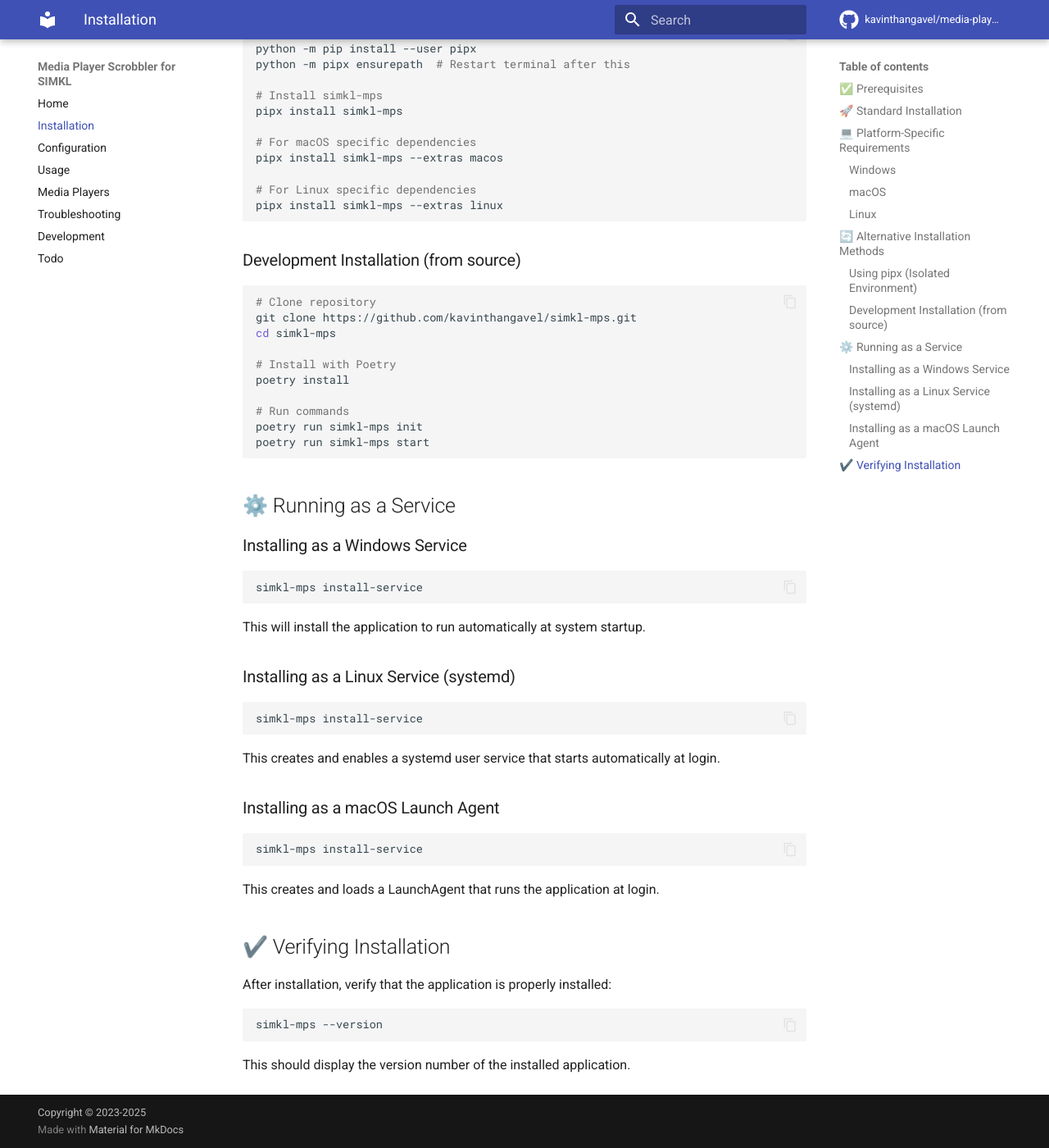
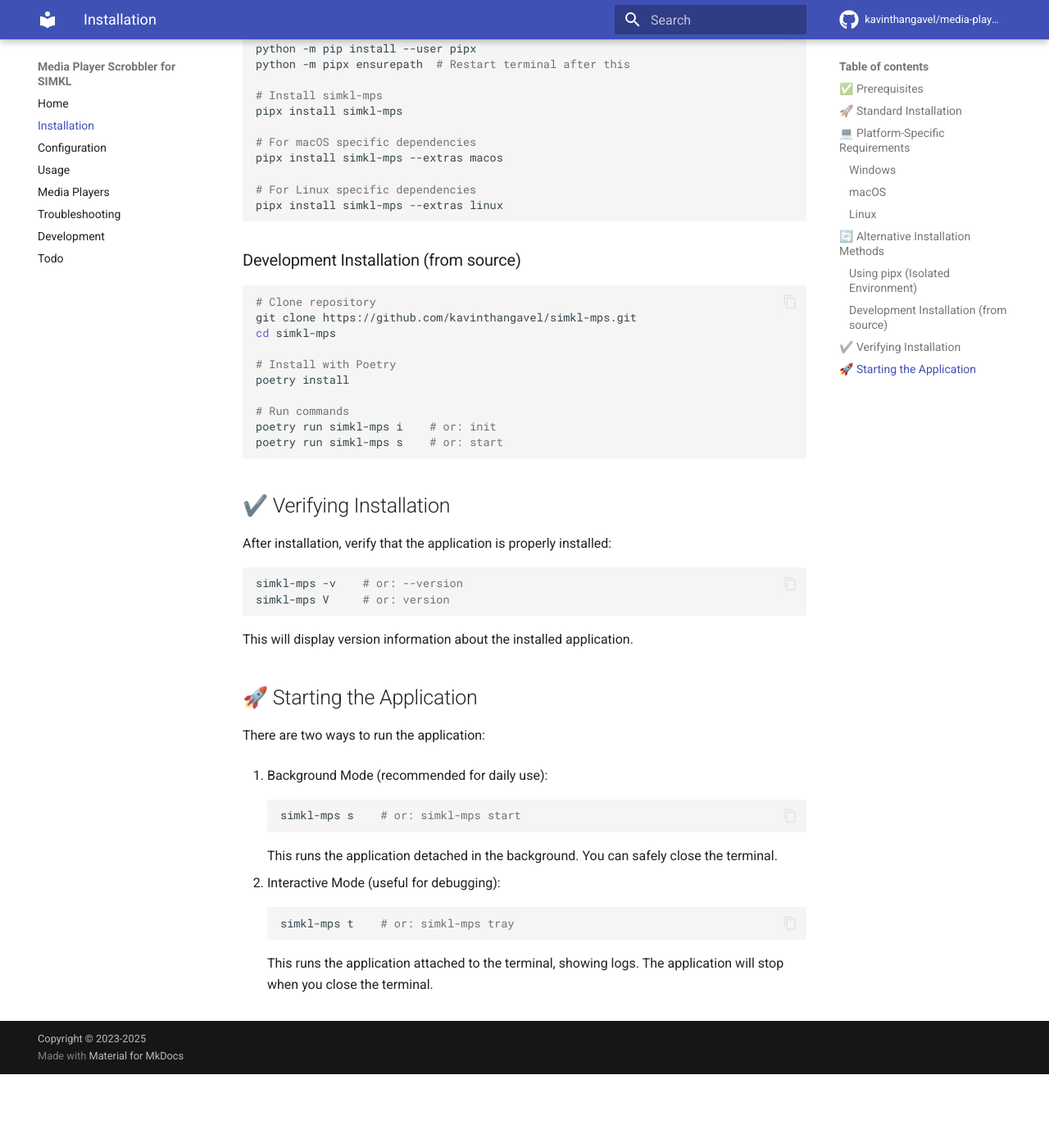
Before and after one commit to ByteTrix/Media-Player-Scrobbler-for-Simkl, an MkDocs documentation site: the page built from docs/installation.md, in a window 1280 px wide and 1400 px high, scrolled down 1546 px. Shown: the whole window at 82% size. Built offline with MkDocs 1.6.1 and Material for MkDocs 9.7.7, drawn with Linux system fonts in a browser that asks for light colours; comment, search, counter and statistics services are not loaded; after the commit the page ends 2856 px from its top, so only the background shows below that; some of the changed text lies outside the part shown.

````diff
--- a/docs/installation.md
+++ b/docs/installation.md
@@ -14,7 +14,7 @@ This guide covers detailed installation instructions for Simkl Scrobbler across
 pip install simkl-mps
 
 # Initialize with your Simkl account
-simkl-mps init
+simkl-mps i    # or: simkl-mps init
 ```
 
 **After Installation Setup the Web Interface in Supported Players**
@@ -81,42 +81,33 @@ cd simkl-mps
 poetry install
 
 # Run commands
-poetry run simkl-mps init
-poetry run simkl-mps start
+poetry run simkl-mps i    # or: init
+poetry run simkl-mps s    # or: start
 ```
-
-## ⚙️ Running as a Service
-
-### Installing as a Windows Service
-
-```bash
-simkl-mps install-service
-```
-
-This will install the application to run automatically at system startup.
-
-### Installing as a Linux Service (systemd)
-
-```bash
-simkl-mps install-service
-```
-
-This creates and enables a systemd user service that starts automatically at login.
-
-### Installing as a macOS Launch Agent
-
-```bash
-simkl-mps install-service
-```
-
-This creates and loads a LaunchAgent that runs the application at login.
 
 ## ✔️ Verifying Installation
 
 After installation, verify that the application is properly installed:
 
 ```bash
-simkl-mps --version
+simkl-mps -v    # or: --version
+simkl-mps V     # or: version
 ```
 
-This should display the version number of the installed application.
+This will display version information about the installed application.
+
+## 🚀 Starting the Application
+
+There are two ways to run the application:
+
+1. Background Mode (recommended for daily use):
+```bash
+simkl-mps s    # or: simkl-mps start
+```
+This runs the application detached in the background. You can safely close the terminal.
+
+2. Interactive Mode (useful for debugging):
+```bash
+simkl-mps t    # or: simkl-mps tray
+```
+This runs the application attached to the terminal, showing logs. The application will stop when you close the terminal.
--- a/docs/usage.md
+++ b/docs/usage.md
@@ -6,22 +6,17 @@ This guide covers the various ways to use Simkl Scrobbler.
 
 ```bash
 # Initial setup (only needed once)
-simkl-mps init
+simkl-mps i        # or: simkl-mps init
 
-# Start tracking in foreground mode
-simkl-mps start
+# Start tracking in background mode
+simkl-mps s        # or: simkl-mps start
 
-# Launch in system tray
-simkl-mps tray
+# Launch in system tray (shows logs)
+simkl-mps t        # or: simkl-mps tray
 
-# Run as a background service
-simkl-mps service
-
-# Check service status
-simkl-mps service-status
-
-# Process pending offline items
-simkl-mps process-backlog
+# Show version information
+simkl-mps -v       # or: simkl-mps --version
+simkl-mps V        # or: simkl-mps version
 
 # Show all available commands
 simkl-mps --help
@@ -32,48 +27,22 @@ simkl-mps --help
 ### 🔄 Background Mode
 
 ```bash
-simkl-mps start
+simkl-mps s        # or: simkl-mps start
 ```
 
-Runs silently in the background. This is the standard way to run the application for regular usage.
+Runs the tray application detached in the background. This is the standard way to run the application for regular usage. You can safely close the terminal after starting.
 
 ### 🖥️ System Tray Mode
 
 ```bash
-simkl-mps tray
+simkl-mps t        # or: simkl-mps tray
 ```
 
-Runs as a system tray application, allowing you to:
+Runs the tray application attached to the current terminal, showing logs. The application will stop when you close the terminal. This mode allows you to:
 - Start/stop monitoring
 - Process the backlog
 - View logs
 - Exit the application
-
-### 🔄 Service Mode
-
-```bash
-simkl-mps service
-```
-
-Runs as a background service with no UI. Useful for headless operation or when you want the application to run independently of user sessions.
-
-### ⚙️ System Service (Auto-start)
-
-```bash
-# Install as a system service
-simkl-mps install-service
-
-# Uninstall the service
-simkl-mps uninstall-service
-
-# Check service status
-simkl-mps service-status
-```
-
-This installs the application to run automatically when your system starts, with platform-specific implementations:
-- Windows: Registry startup entry
-- macOS: LaunchAgent
-- Linux: systemd user service
 
 ## 💻 Command-Line Arguments
 
@@ -81,14 +50,15 @@ This installs the application to run automatically when your system starts, with
 # Show detailed help
 simkl-mps --help
 
-# Show application version
-simkl-mps --version
+# Show version information
+simkl-mps -v       # or: simkl-mps --version
+simkl-mps V        # or: simkl-mps version
 
 # Run with debug logging
-simkl-mps start --debug
+simkl-mps s --debug    # or: simkl-mps start --debug
 
 # Use a specific config file
-simkl-mps start --config /path/to/config.env
+simkl-mps s --config /path/to/config.env    # or: simkl-mps start --config /path/to/config.env
 ```
 
 ## 📁 Log Files
@@ -122,11 +92,9 @@ You can set these environment variables to customize behavior:
 
 ## 🔍 Recommended Workflow
 
-1. Run `simkl-mps init` to set up your Simkl account
-2. Test with `simkl-mps start` to ensure detection works in background mode
-3. For daily use, either:
-   - Use `simkl-mps tray` for easy access to controls
-   - Install as a service with `simkl-mps install-service` for automatic startup
+1. Run `simkl-mps i` (or `init`) to set up your Simkl account
+2. Test with `simkl-mps t` (or `tray`) to ensure detection works and view logs
+3. For daily use, run `simkl-mps s` (or `start`) to launch in background mode
 
 ## 📊 Operation Flow
 
@@ -136,18 +104,12 @@ The following diagram illustrates how the different run modes operate:
 graph TD
     A[Simkl Scrobbler] --> B[Background Mode]
     A --> C[System Tray Mode]
-    A --> D[Service Mode]
-    A --> E[System Service]
 
-    B -->|No UI| F[Standard Tracking]
-    C -->|Tray Icon| G[Control Panel]
-    D -->|No UI| H[Independent Tracking]
-    E -->|Auto-start| I[Boot Tracking]
+    B -->|Detached| F[Background Tracking]
+    C -->|Terminal Attached| G[Interactive Control]
 
     F --> J[Simkl API]
     G --> J
-    H --> J
-    I --> J
 
     style A fill:#f9d5e5,stroke:#333,stroke-width:2px
     style J fill:#d5f5e3,stroke:#333,stroke-width:2px
````
Also changed, not shown: README.md (+1 -1 lines), docs/troubleshooting.md (+17 -16 lines), 1 other file.
